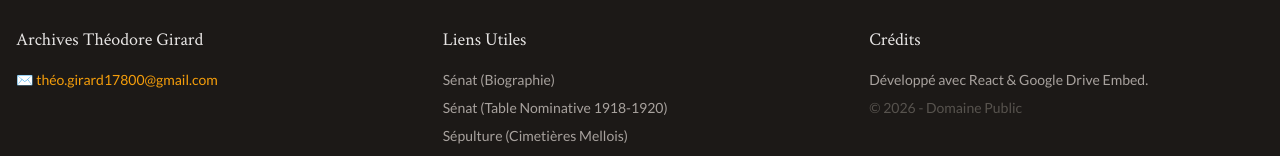
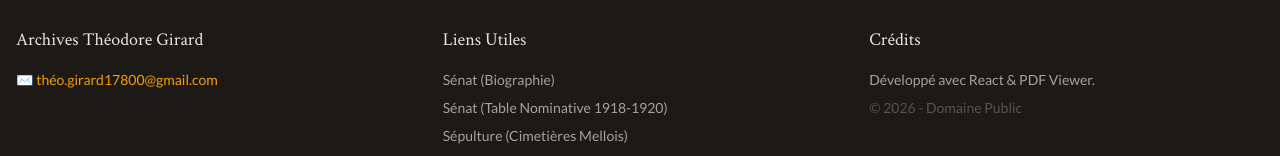
Before and after one commit to JulienGenoud/theodoregirard, a React (Vite) app: page / in a window 1280 px wide. Shown: the part 9802-9958 px from the top of the page. Built offline with nearby package versions, Linux system fonts and the light colour scheme.

Commit message:
cleanup: remove last Google Drive references and sync main

```diff
--- a/App.tsx
+++ b/App.tsx
@@ -687,7 +687,7 @@ const Footer: React.FC = () => {
         </div>
         <div>
           <h4 className="text-stone-200 font-serif text-lg mb-4">Crédits</h4>
-          <p>Développé avec React & Google Drive Embed.</p>
+          <p>Développé avec React & PDF Viewer.</p>
           <p className="mt-2 text-stone-600">© 2026 - Domaine Public</p>
         </div>
       </div>
--- a/constants.ts
+++ b/constants.ts
@@ -1,7 +1,6 @@
 
 export const APP_TITLE = "Archives Girard : La Forge d'un Républicain (1872-1918)";
 
-// Liste complète des pages triées de 1 à 146
 // Liste complète des pages triées de 1 à 146 (fichiers PDF locaux dans /public)
 export const BOOK_PAGES_IDS = Array.from({ length: 146 }, (_, i) => `${i + 1}.pdf`);
 
```
